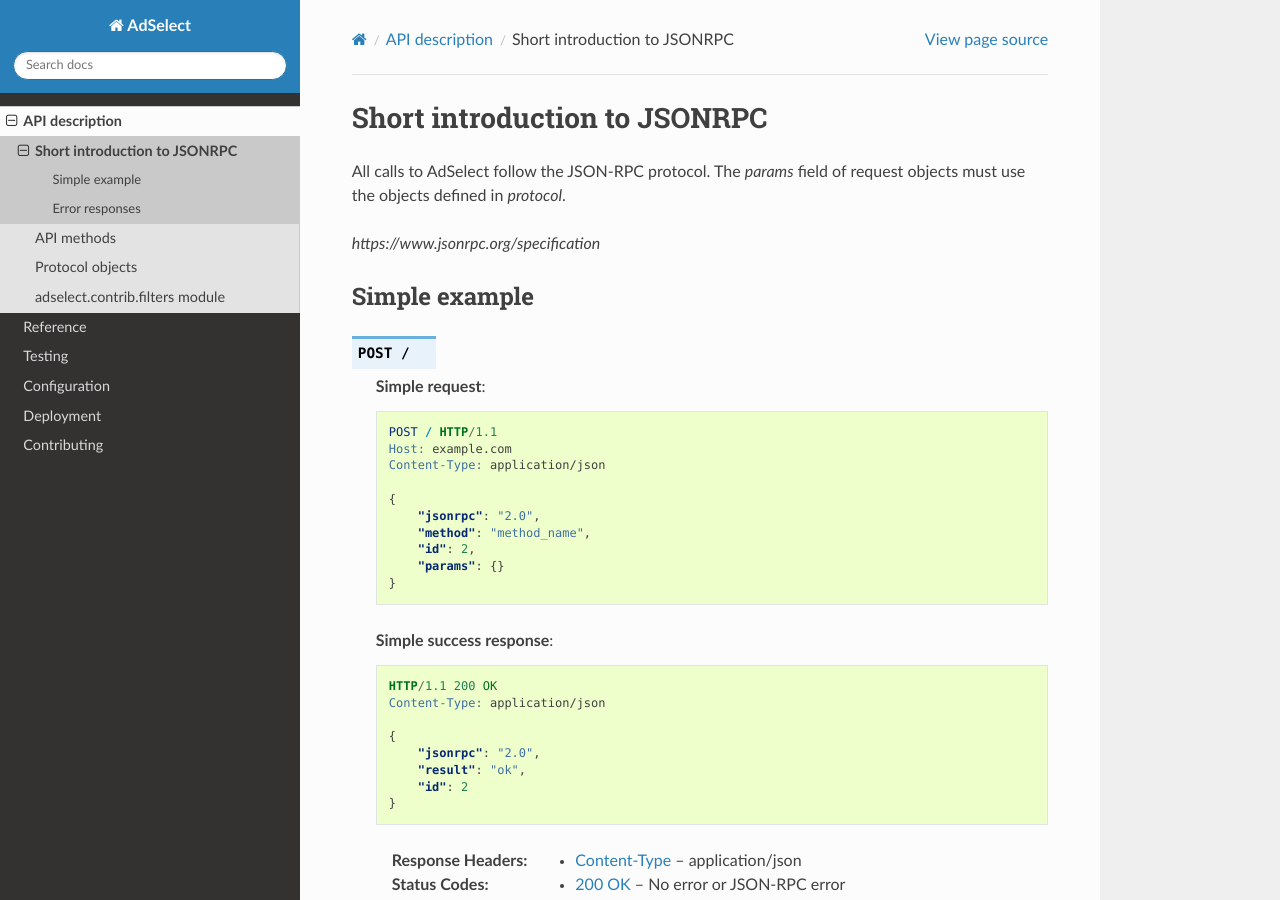
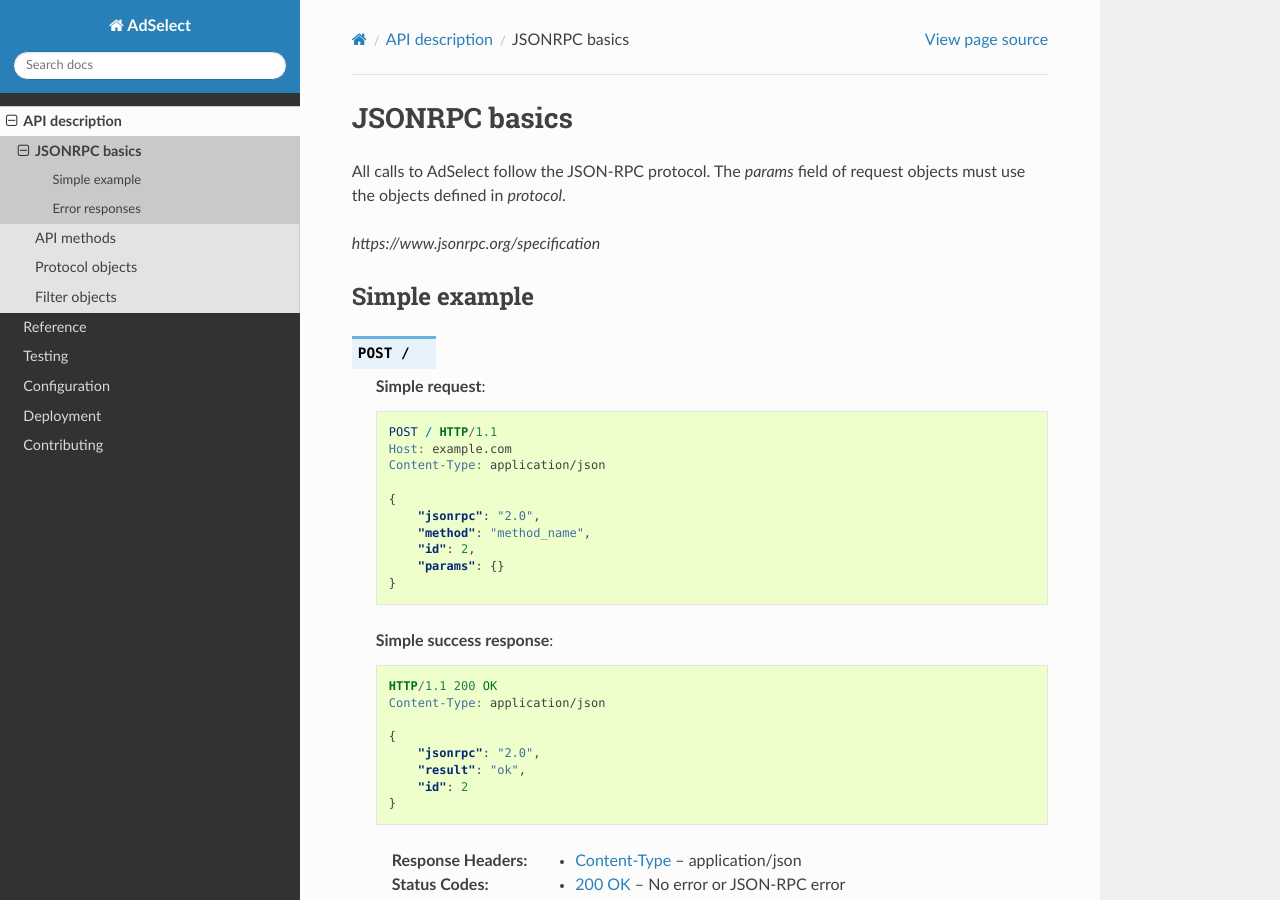
Before and after one commit to adshares/adselect, a Sphinx documentation site: the page built from docs/source/jsonrpc.rst, in a window 1280 px wide and 900 px high. Built offline with Sphinx 7.4.7 and the Read the Docs theme 2.0.0, drawn with Linux system fonts in a browser that asks for light colours.

Commit message:
update docs

```diff
--- a/docs/source/adselect.contrib.filters.rst
+++ b/docs/source/adselect.contrib.filters.rst
@@ -1,5 +1,5 @@
-adselect.contrib.filters module
--------------------------------
+Filter objects
+--------------
 
 .. automodule:: adselect.contrib.filters
     :members:
--- a/docs/source/jsonrpc.rst
+++ b/docs/source/jsonrpc.rst
@@ -1,5 +1,5 @@
-Short introduction to JSONRPC
-=============================
+JSONRPC basics
+==============
 
 All calls to AdSelect follow the JSON-RPC protocol. The `params` field of request objects must use the objects defined in `protocol`.
 
```
